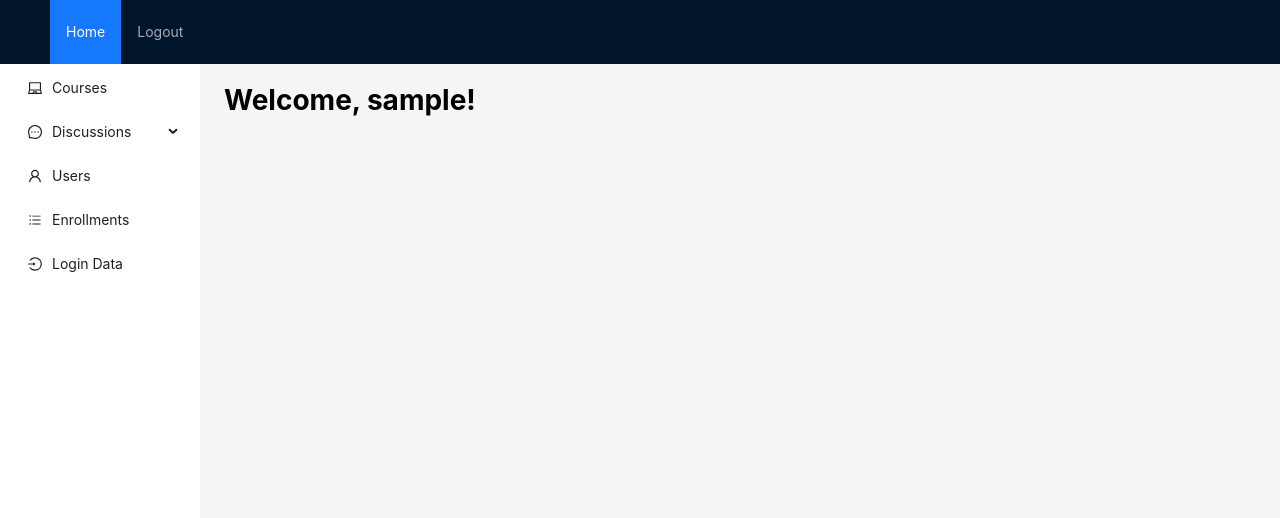
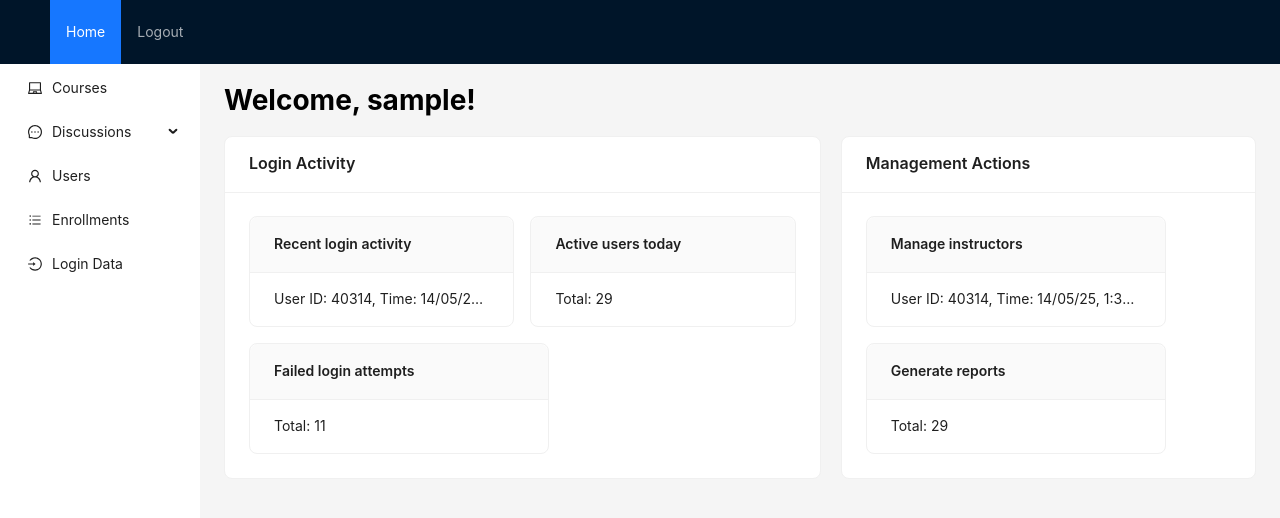
Before and after one commit to Huiling97/LMS, a React (Vite) app: page / in a window 1280 px wide. Shown: the top 518 px of the page. Built offline with nearby package versions, Linux system fonts and the light colour scheme; sample sign-in values are in the browser's storage.

Commit message:
Added more details on admin home page

```diff
--- a/index.html
+++ b/index.html
@@ -4,7 +4,7 @@
     <meta charset="UTF-8" />
     <link rel="icon" type="image/svg+xml" href="/vite.svg" />
     <meta name="viewport" content="width=device-width, initial-scale=1.0" />
-    <title>Vite + React</title>
+    <title>LMS</title>
   </head>
   <body>
     <div id="root"></div>
--- a/src/client/app/assets/styles/_card.scss
+++ b/src/client/app/assets/styles/_card.scss
@@ -1,5 +1,17 @@
 .card-wrapper {
   display: flex;
-  flex-direction: column;
-  row-gap: 10px;
+  gap: 16px;
+  flex-wrap: wrap;
 }
+
+.card-content-text {
+  white-space: nowrap;
+  overflow: hidden;
+  text-overflow: ellipsis;
+}
+
+.inner-card {
+  flex: 1 1 250px;
+  min-width: 250px;
+  max-width: 300px;
+}
--- a/src/client/app/assets/styles/pages/_home.scss
+++ b/src/client/app/assets/styles/pages/_home.scss
@@ -1,5 +1,5 @@
 .home-content-wrapper {
   display: flex;
-  flex-direction: column;
-  row-gap: 10px;
+  flex-direction: row;
+  column-gap: 20px;
 }
--- a/src/client/app/components/card/index.jsx
+++ b/src/client/app/components/card/index.jsx
@@ -1,14 +1,20 @@
-import { Card } from 'antd';
+import { Card, Col, Row } from 'antd';
 
 const CardContent = ({ mainTitle, data }) => (
+  <Row gutter={16}>
+    <Col>
       <Card title={mainTitle}>
         <div className='card-wrapper'>
           {data.map(({ cardTitle, cardContent }, index) => (
-        <Card type='inner' key={index} title={cardTitle}>
-          {cardContent}
+            <div className='inner-card' key={index}>
+              <Card type='inner' title={cardTitle}>
+                <div className='card-content-text'>{cardContent}</div>
               </Card>
+            </div>
           ))}
         </div>
       </Card>
+    </Col>
+  </Row>
 );
 export default CardContent;
--- a/src/client/app/pages/home.jsx
+++ b/src/client/app/pages/home.jsx
@@ -1,12 +1,38 @@
 import CardContent from '../components/card';
 import { useAuth } from '../store/auth-context';
-import { isInstructor } from '../util/roles-helper';
+import { isAdmin, isInstructor } from '../util/roles-helper';
+
+const MANAGEMENT_ACTIONS = [
+  {
+    cardTitle: 'Manage instructors',
+    cardContent: 'User ID: 40314, Time: 14/05/25, 1:33 PM',
+  },
+  {
+    cardTitle: 'Generate reports',
+    cardContent: 'Total: 29',
+  },
+];
 
 const COURSES_INFO = [
   { cardTitle: 'Web Development', cardContent: 'Topics: 112098, 122020' },
   {
     cardTitle: 'Introductionn to Artificial Intelligece',
     cardContent: 'Topics: 98124, 30017',
+  },
+];
+
+const LOGIN_INFO = [
+  {
+    cardTitle: 'Recent login activity',
+    cardContent: 'User ID: 40314, Time: 14/05/25, 1:33 PM',
+  },
+  {
+    cardTitle: 'Active users today',
+    cardContent: 'Total: 29',
+  },
+  {
+    cardTitle: 'Failed login attempts',
+    cardContent: 'Total: 11',
   },
 ];
 
@@ -28,18 +54,37 @@ const Home = () => {
     user: { username = '' },
   } = useAuth();
 
+  const displayAdminDetails = () => {
+    return (
+      <>
+        <CardContent mainTitle={'Login Activity'} data={LOGIN_INFO} />
+        <CardContent
+          mainTitle={'Management Actions'}
+          data={MANAGEMENT_ACTIONS}
+        />
+      </>
+    );
+  };
+
+  const displayInstructorDetails = () => {
+    return (
+      <>
+        <CardContent mainTitle={'Your Courses'} data={COURSES_INFO} />
+        <CardContent
+          mainTitle={'Your Subscribed Topics'}
+          data={SUBSCRIBED_TOPICS_INFO}
+        />
+      </>
+    );
+  };
+
   return (
     <>
       <h1>Welcome, {username}!</h1>
-      {isInstructor() && (
-        <div className='home-content-wrapper'>
-          <CardContent mainTitle={'Your Courses'} data={COURSES_INFO} />
-          <CardContent
-            mainTitle={'Your Subscribed Topics'}
-            data={SUBSCRIBED_TOPICS_INFO}
-          />
-        </div>
-      )}
+      <div className='home-content-wrapper'>
+        {isAdmin() && displayAdminDetails()}
+        {isInstructor() && displayInstructorDetails()}
+      </div>
     </>
   );
 };
--- a/src/client/app/util/roles-helper.js
+++ b/src/client/app/util/roles-helper.js
@@ -1,4 +1,12 @@
 import { useAuth } from '../store/auth-context';
+
+const isAdmin = () => {
+  const {
+    user: { role },
+  } = useAuth();
+
+  return role === 'admin';
+};
 
 const isInstructor = () => {
   const {
@@ -8,4 +16,4 @@ const isInstructor = () => {
   return role === 'instructor';
 };
 
-export { isInstructor };
+export { isAdmin, isInstructor };
```
Lines whose indentation alone changed are shown as unchanged.
